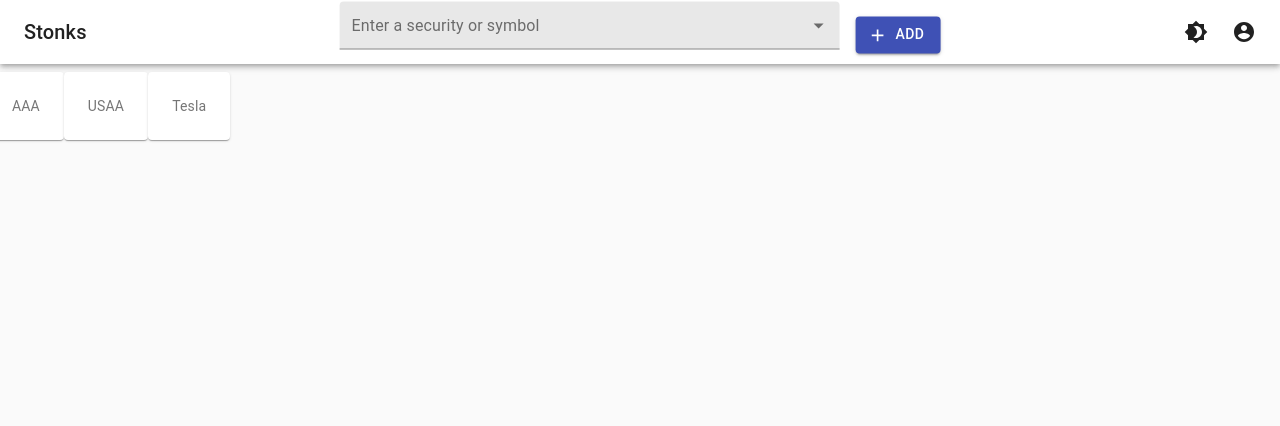
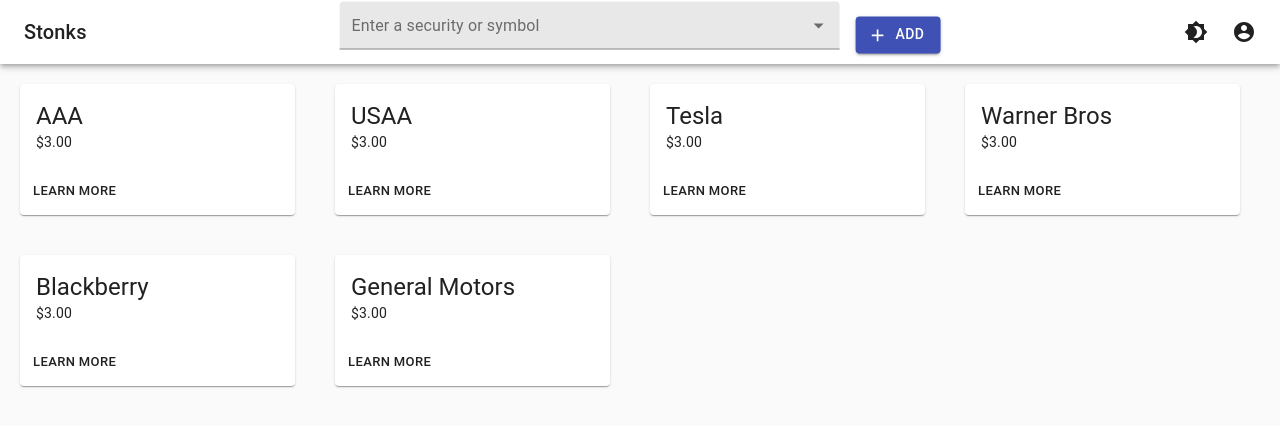
Before and after one commit to aggie-coding-club/stocks-frontend, a React (Create React App) app: page / in a window 1280 px wide. Shown: the top 426 px of the page. Built offline with nearby package versions, Linux system fonts and the light colour scheme.

Commit message:
changed from <paper> to <cards>

```diff
--- a/src/App.js
+++ b/src/App.js
@@ -27,6 +27,18 @@
     {
       id: 3,
       title: 'Tesla',
+    },
+    {
+      id: 4,
+      title: 'Warner Bros'
+    },
+    {
+      id: 5,
+      title: 'Blackberry',
+    },
+    {
+      id: 6,
+      title: 'General Motors'
     }
   ])
 
--- a/src/components/dashboard/StockItem.js
+++ b/src/components/dashboard/StockItem.js
@@ -1,21 +1,43 @@
 import React from 'react';
 import { makeStyles } from '@material-ui/core/styles';
-import Paper from '@material-ui/core/Paper';
+import Card from '@material-ui/core/Card';
+import CardActions from '@material-ui/core/CardActions';
+import CardContent from '@material-ui/core/CardContent';
+import Button from '@material-ui/core/Button';
+import Typography from '@material-ui/core/Typography';
 
-const useStyles = makeStyles( (theme) => ({
-  paper: {
-    padding: theme.spacing(3),
-    marginTop: '20px',
-    textAlign: 'center',
-    color: theme.palette.text.secondary,
+const useStyles = makeStyles({
+  root: {
+    minWidth: 275,
+    float: 'left',
+    margin: '2.5vh'
   },
+  title: {
+    fontSize: 14,
+  },
+  pos: {
+    marginBottom: 12,
+  },
+});
 
-}))
 export default function StockItem({stock}) {
   const classes = useStyles();
+
   return(
-    <div>
-      <Paper className={classes.paper}>{stock.title}</Paper>
-    </div>
+
+
+    <Card className={classes.root}>
+      <CardContent>
+        <Typography variant="h5" component="h2">
+          {stock.title}
+        </Typography>
+        <Typography variant="body2" component="p">
+          $3.00
+        </Typography>
+      </CardContent>
+      <CardActions>
+        <Button size="small">Learn More</Button>
+      </CardActions>
+    </Card>
   )
 }
--- a/src/components/dashboard/Stocks.js
+++ b/src/components/dashboard/Stocks.js
@@ -1,6 +1,5 @@
 import React from 'react';
 import StockItem from './StockItem';
-import Grid from "@material-ui/core/Grid";
 
 function getStocks({stocks}) {
   return (
@@ -10,13 +9,14 @@
   )
 }
 
+
+
 export default function Stocks({stocks}) {
   return(
-    <div>
-      <Grid container spacing={3}>
-        {getStocks({stocks})}
-      </Grid>
-
+    <div >
+      <div>
+          {getStocks({stocks})}
+      </div>
     </div>
 
   )
```
